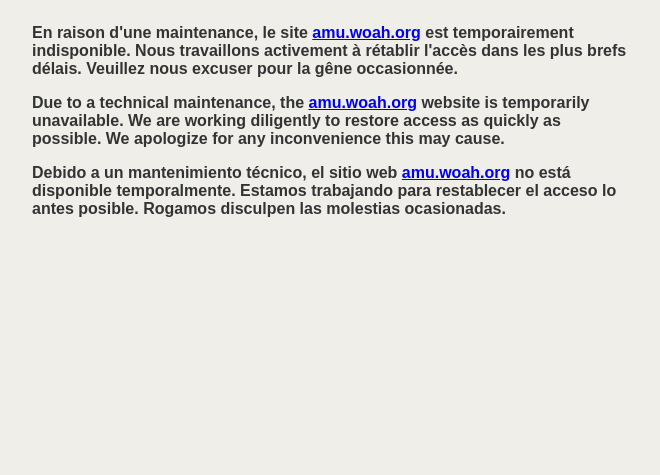
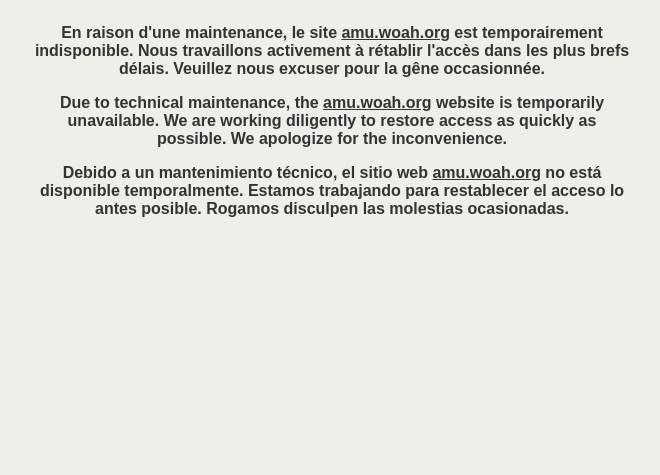
Before and after one commit to jermey123/amu, a plain HTML site: page index.html in a window 1280 px wide. Shown: the part 325-800 px from the top of the page, without its empty margins (308-968 px from the left). Drawn offline with Linux system fonts and the light colour scheme.

Commit message:
Add files via upload

```diff
--- a/index.html
+++ b/index.html
@@ -3,7 +3,7 @@
 <head>
     <meta charset="UTF-8">
     <meta name="viewport" content="width=device-width, initial-scale=1.0">
-    <title>Site temporairement indisponible</title>
+    <title>amu.woah.org - Maintenance</title>
     <style>
         body {
             background-color: #efeee9;
@@ -13,19 +13,20 @@
             height: 100vh;
             margin: 0;
             font-family: Arial, sans-serif;
-            text-align: normal;
             color: #333;
+            text-align: center;
         }
         .message-container {
             max-width: 600px;
             padding: 20px;
-            background-color: none;
-            border-radius: 10px;
-            box-shadow: none;
         }
         .logo {
             max-width: 300px;
             margin-bottom: 20px;
+        }
+        a {
+            color: #333;
+            text-decoration: underline;
         }
     </style>
 </head>
@@ -33,7 +34,7 @@
     <div class="message-container">
         <img src="logo.png" alt="Logo" class="logo">
         <p><strong>En raison d'une maintenance, le site <a href="http://amu.woah.org">amu.woah.org</a> est temporairement indisponible. Nous travaillons activement à rétablir l'accès dans les plus brefs délais. Veuillez nous excuser pour la gêne occasionnée.</strong></p>
-        <p><strong>Due to a technical maintenance, the <a href="http://amu.woah.org">amu.woah.org</a> website is temporarily unavailable. We are working diligently to restore access as quickly as possible. We apologize for any inconvenience this may cause.</strong></p>
+        <p><strong>Due to technical maintenance, the <a href="http://amu.woah.org">amu.woah.org</a> website is temporarily unavailable. We are working diligently to restore access as quickly as possible. We apologize for the inconvenience.</strong></p>
         <p><strong>Debido a un mantenimiento técnico, el sitio web <a href="http://amu.woah.org">amu.woah.org</a> no está disponible temporalmente. Estamos trabajando para restablecer el acceso lo antes posible. Rogamos disculpen las molestias ocasionadas.</strong></p>
     </div>
 </body>
```
